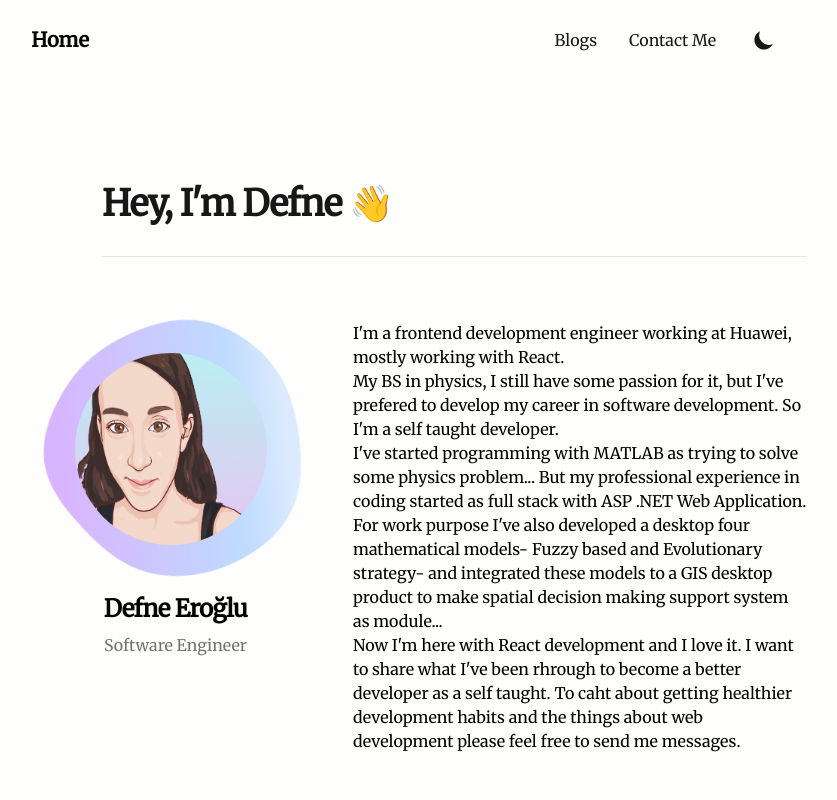
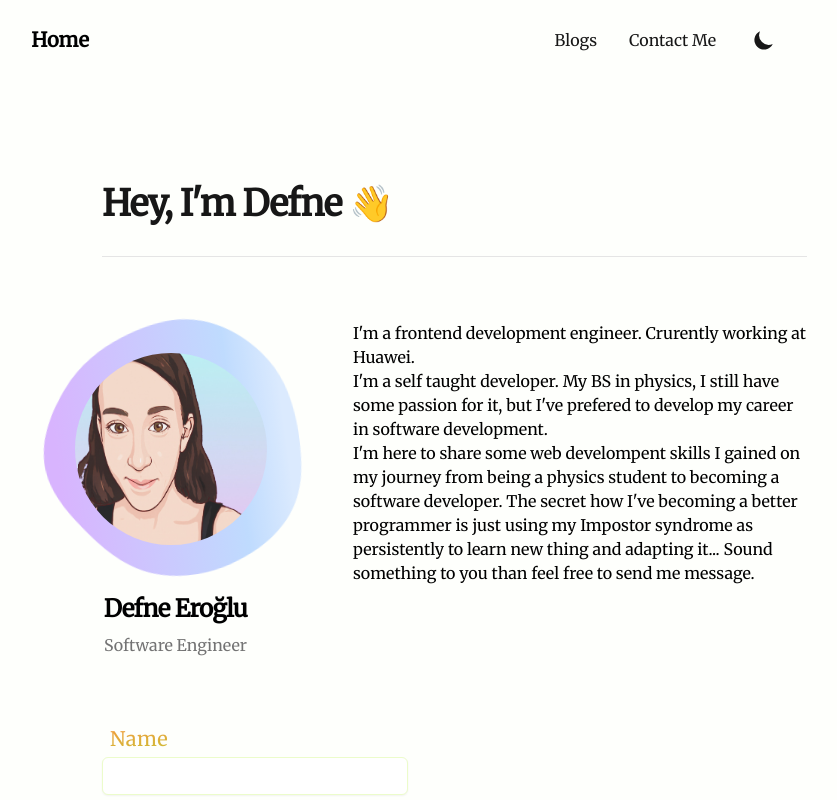
Before and after one commit to definite2/defneeroglu, a Next.js app: page /contact in a window 1280 px wide. Shown: the top 800 px of the page, without its empty margins (239-1076 px from the left). Built offline with nearby package versions, Linux system fonts and the light colour scheme; what @tailwindcss/typography would draw is missing.

Commit message:
update contact page

```diff
--- a/src/pages/contact.js
+++ b/src/pages/contact.js
@@ -26,39 +26,26 @@ const about = () => {
             <div className="text-gray-500 dark:text-gray-400">{occupation}</div>
           </div>
           <div className="pt-8 pb-8 prose lg:prose-lg dark:prose-dark max-w-none xl:col-span-2 xl:col-start-2">
-            {" "}
             <p>
-              I'm a frontend development engineer working at Huawei, mostly
-              working with React.
+              I'm a frontend development engineer. Crurently working at Huawei.
             </p>
             <p>
-              My BS in physics, I still have some passion for it, but I've
-              prefered to develop my career in software development. So I'm a
-              self taught developer.
+              I'm a self taught developer. My BS in physics, I still have some
+              passion for it, but I've prefered to develop my career in software
+              development.
             </p>
             <p>
-              I've started programming with MATLAB as trying to solve some
-              physics problem... But my professional experience in coding
-              started as full stack with ASP .NET Web Application. For work
-              purpose I've also developed a desktop four mathematical models-
-              Fuzzy based and Evolutionary strategy- and integrated these models
-              to a GIS desktop product to make spatial decision making support
-              system as module...
-            </p>
-            <p>
-              Now I'm here with React development and I love it. I want to share
-              what I've been rhrough to become a better developer as a self
-              taught. To caht about getting healthier development habits and the
-              things about web development please feel free to send me messages.
+              I'm here to share some web develompent skills I gained on my
+              journey from being a physics student to becoming a software
+              developer. The secret how I've becoming a better programmer is
+              just using my Impostor syndrome as persistently to learn new thing
+              and adapting it... Sound something to you than feel free to send
+              me message.
             </p>
           </div>
         </div>
       </div>
-
       <div className="items-start space-y-2 xl:grid xl:grid-cols-3 xl:gap-x-8 xl:space-y-0 lg:pt-8 ">
-        <div className="flex flex-col items-center pt-8 space-x-2 ">
-          <p className="mt-12">I would love to hear from you 🙂</p>
-        </div>
         <div className="pt-8 pb-8 prose lg:prose-lg dark:prose-dark max-w-none xl:col-span-2">
           <ContactForm />
         </div>
```
